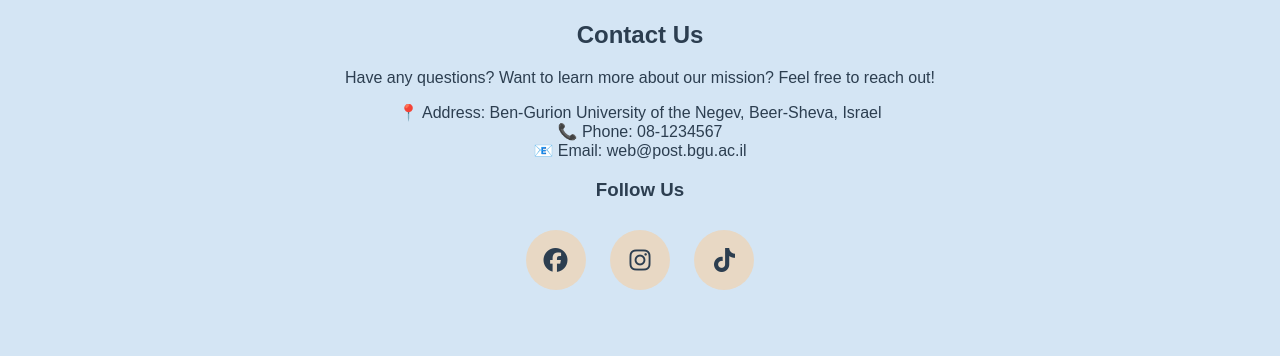
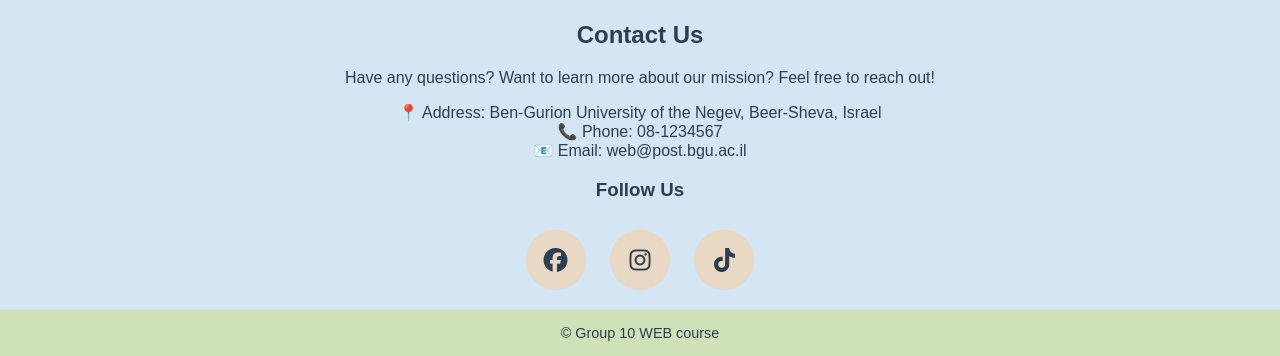
Before and after one commit to tamarbrann/web-course, a plain HTML site: page PART_B/AboutUs.html in a window 1280 px wide. Shown: the part 950-1306 px from the top of the page. Before the commit the page ends 1280 px from the top, so only its background shows below. Drawn offline with Linux system fonts and the light colour scheme; a web font is replaced by a local one.

Commit message:
clean about

```diff
--- a/PART_B/AboutUs.html
+++ b/PART_B/AboutUs.html
@@ -74,6 +74,8 @@
           class="fab fa-instagram fa-2x"></i></a>
       <a href="https://www.tiktok.com/@bengurionuniversity" target="_blank"><i class="fab fa-tiktok fa-2x"></i></a>
     </div>
-    <div class="body-container">
+  </div>
+  <footer>&copy; Group 10 WEB course</footer>
 </body>
+
 </html>
```
